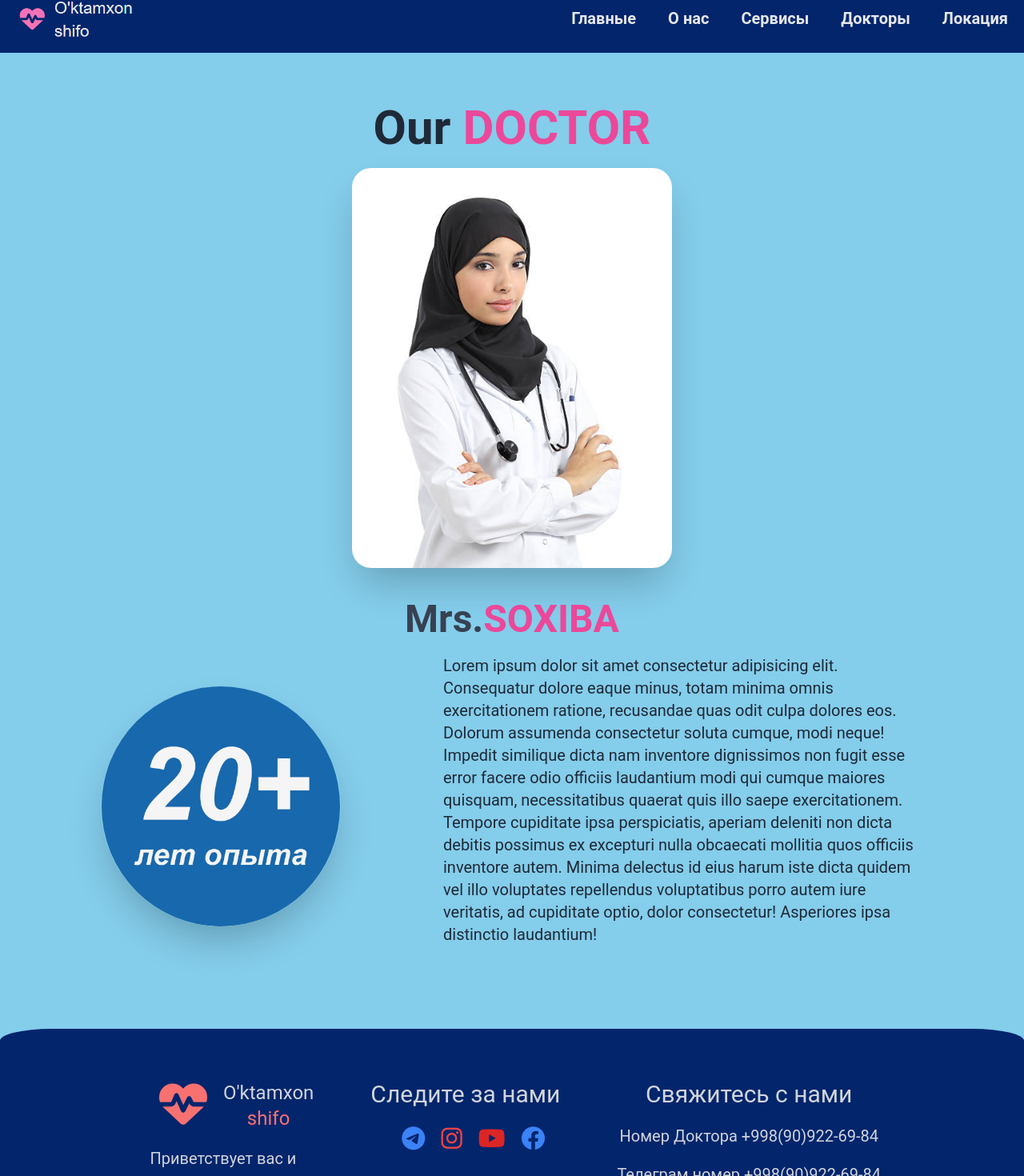
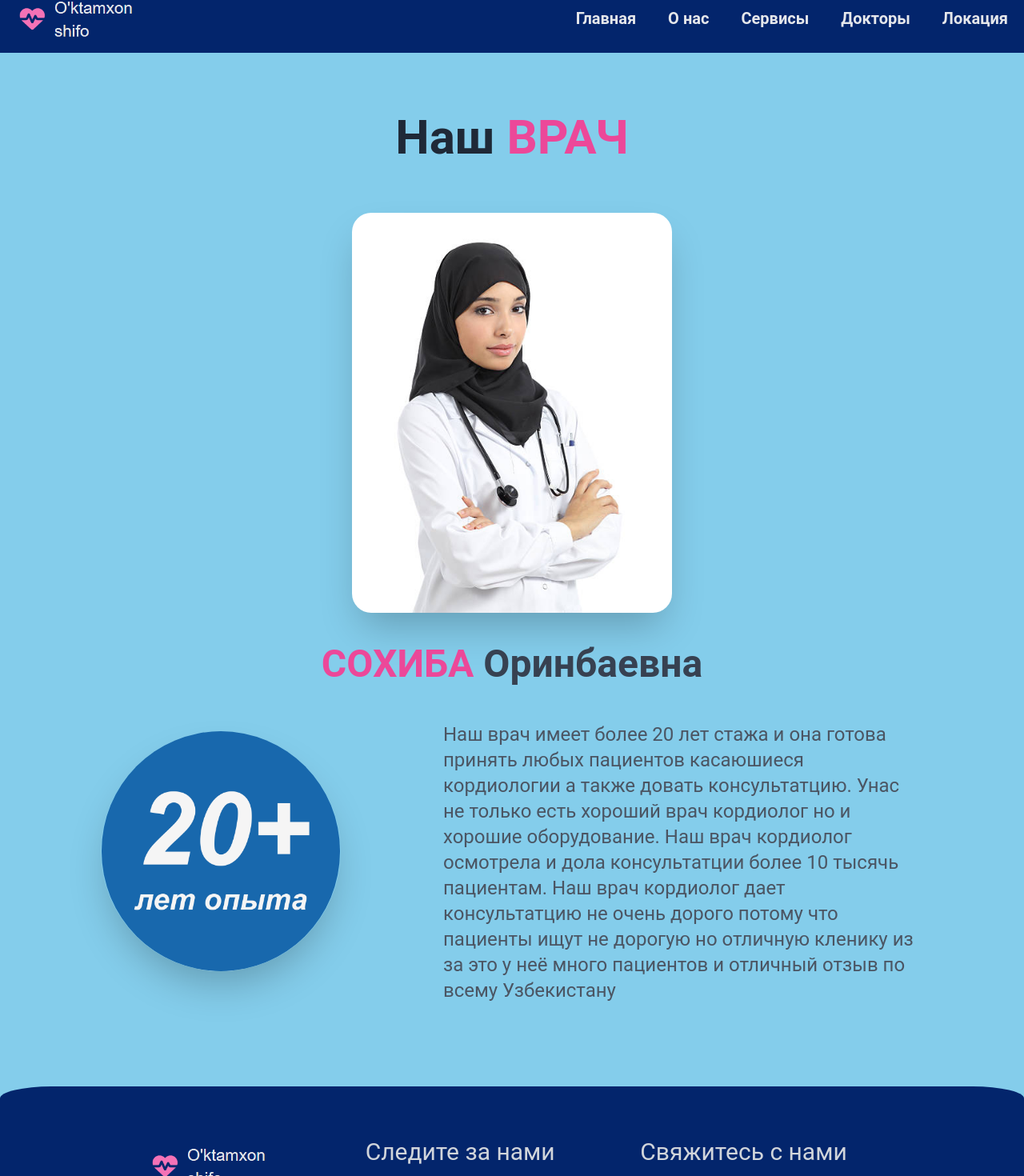
Before and after one commit to Abbosjon07/Oktamxon-shifo, a Vue app: page /doctors in a window 1280 px wide. Shown: the part 58-1528 px from the top of the page at 80% size. Built offline with nearby package versions, Linux system fonts and the light colour scheme.

Commit message:
translated all web-side to russian language

```diff
--- a/index.html
+++ b/index.html
@@ -4,11 +4,11 @@
     <meta charset="UTF-8">
     <meta name="viewport" content="width=device-width, initial-scale=1.0">
     <link rel="stylesheet" href="https://cdnjs.cloudflare.com/ajax/libs/font-awesome/6.4.0/css/all.min.css" integrity="sha512-iecdLmaskl7CVkqkXNQ/ZH/XLlvWZOJyj7Yy7tcenmpD1ypASozpmT/E0iPtmFIB46ZmdtAc9eNBvH0H/ZpiBw==" crossorigin="anonymous" referrerpolicy="no-referrer" />
-    <title>O'ktamxon shifo clinic</title>
+    <title>O'ktamxon shifo клиника</title>
     <link
     rel="Icon"
     type="image/png"
-    href="https://images.assetsdelivery.com/compings_v2/cattallina/cattallina1703/cattallina170300002.jpg">
+    href="/src/assets/images/Снимок экрана 2023-06-23 223701.png">
   </head>
   <body>
     <div id="app"></div>
--- a/src/App.vue
+++ b/src/App.vue
@@ -1,7 +1,11 @@
 <template>
 <div>
     <Header/>
-  <RouterView />
+   <router-view v-slot="{ Component }">
+    <transition name="scale-effect" mode="out-in">
+      <component :is="Component" />
+    </transition>
+  </router-view>
    <Footer/>
 </div>
 </template>
@@ -35,5 +39,14 @@ body {
   background: #84cdeb;
 }
 
+.scale-effect-enter-active,
+.scale-effect-leave-active {
+  transition: all 0.5s ease;
+}
 
+.scale-effect-enter-from,
+.scale-effect-leave-to {
+  opacity: 0;
+  transform: scale(0.9);
+}
 </style>
--- a/src/components/AccountInput.vue
+++ b/src/components/AccountInput.vue
@@ -11,7 +11,7 @@
                 <div class="pt-[10px]">
                 <v-btn
                 class=" bg-light-blue-darken-3 text-end my-5 ml-2"
-                @click="sendCmment">send</v-btn>
+                @click="sendCmment">отправить</v-btn>
                 </div>
             </div>
     </div>
--- a/src/components/AccountList.vue
+++ b/src/components/AccountList.vue
@@ -2,7 +2,7 @@
    <div class="flex justify-center text-center">
     <div class="accounts text-gray-700">
     <div class="title">
-    <h2 class="text-3xl font-semibold my-15">Comments</h2>
+    <h2 class="text-3xl font-semibold my-15">Комментарии</h2>
     </div>
         <marquee behavior="" direction="down" height="500" scrollamount="5">
         <Cards v-for="(comment, key) in comments" :key="key" :info="comment" :id="key" @commentDeleted="fetchComments"/>
--- a/src/components/Footer.vue
+++ b/src/components/Footer.vue
@@ -3,10 +3,8 @@
 
         <div class=" mt-16">
             <div class="flex">
-            <i class="fa-solid fa-heart-pulse text-6xl text-red-400 px-5"></i>
             <div class="text-gray-300 text-2xl">
-            <h1 class="">O'ktamxon</h1>
-            <h1 class="text-red-400">shifo</h1>
+                <img class="w-[150px]" src="../assets/images/Снимок экрана 2023-06-21 232333.png" alt="logo">
             </div>
             </div>
             <p class="w-[200px] mt-5 text-xl text-gray-300">Приветствует вас и желает вам крепкого здоровья.Спасибо что выберайте нас</p>
--- a/src/components/Header.vue
+++ b/src/components/Header.vue
@@ -46,7 +46,7 @@
     <div class="flex gap-10 font-semibold text-gray-200">
         <ul>
             <li>
-        <router-link :to="{ name: 'home' }" class="pages hover:text-[#06bee1]">Главные</router-link>
+        <router-link :to="{ name: 'home' }" class="pages hover:text-[#06bee1]">Главная</router-link>
             </li>
         </ul>
         <ul>
--- a/src/components/Hero.vue
+++ b/src/components/Hero.vue
@@ -1,9 +1,9 @@
 <template>
     <div class="herobg pb-5">
-        <div class="flex hero h-[500px] text-gray-200 pl-[50px] justify-center">
+        <div class="flex hero h-[500px] text-gray-100 pl-[50px] justify-center">
             <div class="pt-[195px]">
-            <h1 class="text-5xl w-[650px] font-semibold">The best Medical Service that <span class="text-pink-400">YOU</span> can trust!</h1>
-            <p class="w-[570px] text-xl font-semibold">Our docter "Mrs.Sohiba" is one of the best cardiologist in Tashkent that halps you to normalize your heart working and another ilnesses!</p>
+            <h1 class="text-5xl w-[650px] font-semibold">Лучшая медицинская служба, которая <span class="text-pink-400">ВЫ</span> можите доверять!</h1>
+            <p class="w-[570px] text-xl font-semibold">Наш врач "Госпожа Сохиба" - один из лучших кардиологов в Ташкенте, который поможет Вам нормализовать работу сердца и другие заболевания!</p>
             </div>
             <div class="imgp">
                 <img src="https://img.freepik.com/free-photo/doctor-with-his-arms-crossed-white-background_1368-5790.jpg?w=2000" alt="Doctor" class="h-[500px] rounded-b-[50%]">
--- a/src/components/Info.vue
+++ b/src/components/Info.vue
@@ -2,21 +2,21 @@
     <div class="info flex justify-center">
         <div class="">
             <div class="title text-6xl font-semibold text-gray-800 mb-[70px] mt-[70px] text-center">
-            <h1 class="">Our <span class="text-pink-500">DOCTOR</span></h1>
+            <h1 class="mt-3 mb-16">Наш <span class="text-pink-500">ВРАЧ</span></h1>
             </div>
             <div class="img w-[400px] bg-white rounded-xl shadow-2xl mb-10 mx-auto">
                 <img class="h-[500px] mx-auto mt-5" src="../assets/images/istockphoto-462091609-612x612.jpg" alt="doctor">
             </div>
                 <div class="">
                     <div>
-                    <h2 class="text-5xl text-gray-700 font-semibold mb-5 text-center">Mrs.<span class="text-pink-500">SOXIBA</span></h2>
+                    <h2 class="text-5xl text-gray-700 font-semibold mb-5 text-center"><span class="text-pink-500">СОХИБА</span> Оринбаевна</h2>
                     </div>
                     <div class="flex">
                     <div class="w-[300px] h-[300px] mr-16 rounded-[50%] shadow-2xl flex justify-center mt-10 mb-10">
                         <img class="rounded-[50%]" src="../assets/images/Untitled-1.jpg" alt="expiriance">
                     </div>
                     <div>
-                        <p class="w-[600px] ml-16 text-xl mb-10 text-gray-800">Lorem ipsum dolor sit amet consectetur adipisicing elit. Consequatur dolore eaque minus, totam minima omnis exercitationem ratione, recusandae quas odit culpa dolores eos. Dolorum assumenda consectetur soluta cumque, modi neque! Impedit similique dicta nam inventore dignissimos non fugit esse error facere odio officiis laudantium modi qui cumque maiores quisquam, necessitatibus quaerat quis illo saepe exercitationem. Tempore cupiditate ipsa perspiciatis, aperiam deleniti non dicta debitis possimus ex excepturi nulla obcaecati mollitia quos officiis inventore autem. Minima delectus id eius harum iste dicta quidem vel illo voluptates repellendus voluptatibus porro autem iure veritatis, ad cupiditate optio, dolor consectetur! Asperiores ipsa distinctio laudantium!</p>
+                        <p class="w-[600px] ml-16 text-xl mb-10 text-gray-800 mt-16">Наш врач имеет более 20 лет стажа и она готова принять любых пациентов касаюшиеся кордиологии а также довать консультатцию. Унас не только есть хороший врач кордиолог но и хорошие оборудование. Наш врач кордиолог осмотрела и дола консультатции более 10 тысячь пациентам. Наш врач кордиолог дает консультатцию не очень дорого потому что пациенты ищут не дорогую но отличную кленику из за это у неё много пациентов и отличный отзыв по всему Узбекистану</p>
                     </div>
                     </div>
                 </div>
--- a/src/views/DoctorsView.vue
+++ b/src/views/DoctorsView.vue
@@ -2,21 +2,21 @@
     <div class="info flex justify-center my-16">
         <div class="">
             <div class="title text-6xl font-semibold text-gray-800 text-center">
-            <h1 class="">Our <span class="text-pink-500">DOCTOR</span></h1>
+            <h1 class="mt-3 mb-16">Наш <span class="text-pink-500">ВРАЧ</span></h1>
             </div>
             <div class="img w-[400px] bg-white rounded-xl shadow-2xl mb-10 mx-auto">
                 <img class="h-[500px] mx-auto mt-5" src="../assets/images/istockphoto-462091609-612x612.jpg" alt="doctor">
             </div>
                 <div class="">
                     <div>
-                    <h2 class="text-5xl text-gray-700 font-semibold mb-5 text-center">Mrs.<span class="text-pink-500">SOXIBA</span></h2>
+                    <h2 class="text-5xl text-gray-700 font-semibold mb-5 text-center"><span class="text-pink-500">СОХИБА</span> Оринбаевна</h2>
                     </div>
                     <div class="flex">
                     <div class="w-[300px] h-[300px] mr-16 rounded-[50%] shadow-2xl flex justify-center mt-10 mb-10">
                         <img class="rounded-[50%]" src="../assets/images/Untitled-1.jpg" alt="expiriance">
                     </div>
                     <div>
-                        <p class="w-[600px] ml-16 text-xl mb-10 text-gray-800">Lorem ipsum dolor sit amet consectetur adipisicing elit. Consequatur dolore eaque minus, totam minima omnis exercitationem ratione, recusandae quas odit culpa dolores eos. Dolorum assumenda consectetur soluta cumque, modi neque! Impedit similique dicta nam inventore dignissimos non fugit esse error facere odio officiis laudantium modi qui cumque maiores quisquam, necessitatibus quaerat quis illo saepe exercitationem. Tempore cupiditate ipsa perspiciatis, aperiam deleniti non dicta debitis possimus ex excepturi nulla obcaecati mollitia quos officiis inventore autem. Minima delectus id eius harum iste dicta quidem vel illo voluptates repellendus voluptatibus porro autem iure veritatis, ad cupiditate optio, dolor consectetur! Asperiores ipsa distinctio laudantium!</p>
+                        <p class="w-[600px] ml-16 text-2xl mb-10 text-gray-600 mt-7">Наш врач имеет более 20 лет стажа и она готова принять любых пациентов касаюшиеся кордиологии а также довать консультатцию. Унас не только есть хороший врач кордиолог но и хорошие оборудование. Наш врач кордиолог осмотрела и дола консультатции более 10 тысячь пациентам. Наш врач кордиолог дает консультатцию не очень дорого потому что пациенты ищут не дорогую но отличную кленику из за это у неё много пациентов и отличный отзыв по всему Узбекистану</p>
                     </div>
                     </div>
                 </div>
```
Also changed, not shown: src/components/Section.vue (+10 -10 lines), src/views/ServicesView.vue (+14 -0 lines), src/assets/images/Снимок экрана 2023-06-23 223701.png (added).
